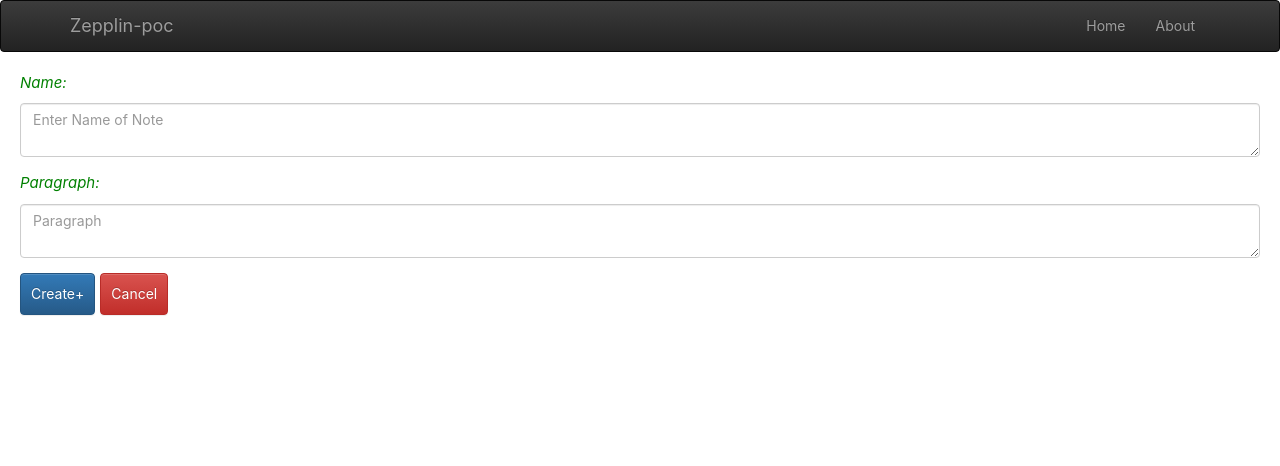
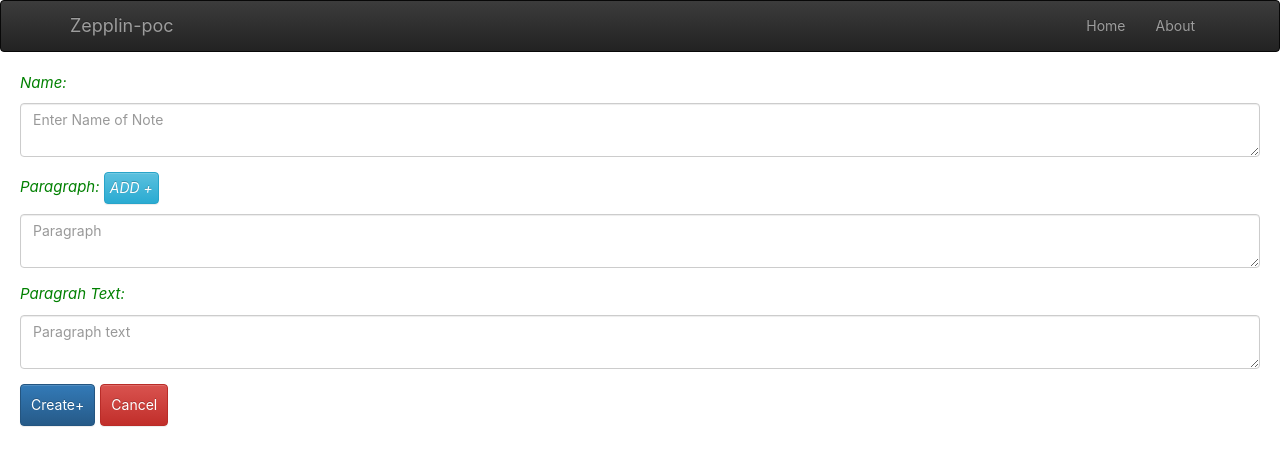
Before and after one commit to tanmaya-git/zeppelin, a React (Create React App) app: page /create in a window 1280 px wide. Shown: the top 466 px of the page. Built offline with nearby package versions, Linux system fonts and the light colour scheme.

Commit message:
input field

```diff
--- a/src/components/Create.jsx
+++ b/src/components/Create.jsx
@@ -12,9 +12,11 @@ export default class Create extends Component{
                                 <FormControl componentClass="textarea" placeholder="Enter Name of Note" />
                             </FormGroup>
                             <FormGroup controlId="formControlsTextarea">
-                            <p style={{fontStyle:"Italic", fontSize:"15px", color:"green"}}>Paragraph: </p> <FormControl componentClass="textarea" placeholder="Paragraph"/>
-
-
+                            <p style={{fontStyle:"Italic", fontSize:"15px", color:"green"}}>Paragraph: < Button bsStyle="info"  style={{padding:"5px"}}> ADD + </Button></p> <FormControl componentClass="textarea" placeholder="Paragraph"/>
+                            </FormGroup>
+                            <FormGroup controlId="formControlsTextarea">
+                            <p style={{fontStyle:"Italic", fontSize:"15px", color:"green"}}>Paragrah Text: </p>
+                                <FormControl componentClass="textarea" placeholder="Paragraph text" />
                             </FormGroup>
                         </Form>
                         <ButtonToolbar pullRight>
```
